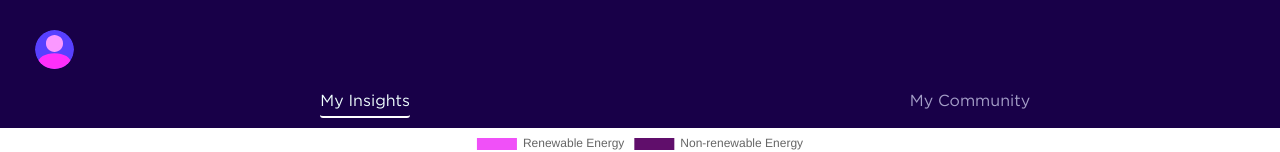
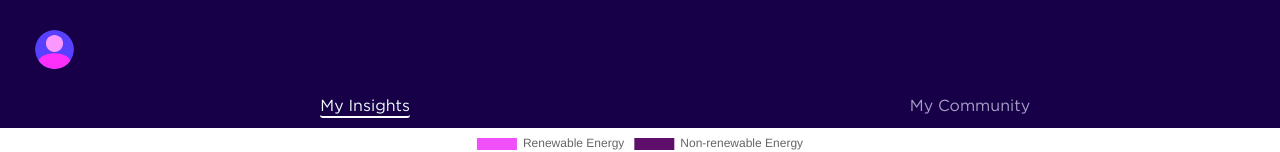
Before and after one commit to mescad/octopus-energy--project-client, a React (Create React App) app: page / in a window 1280 px wide. Shown: the top 152 px of the page. Built offline with nearby package versions, Linux system fonts and the light colour scheme.

Commit message:
added minor changes to line height

```diff
--- a/src/components/Navbar/Navbar.scss
+++ b/src/components/Navbar/Navbar.scss
@@ -30,14 +30,13 @@
 
   &__links {
     color: $purplehaze;
-    padding-bottom: 6px;
     border-radius: 3px;
     text-decoration: none;
     border-bottom: 2px solid transparent;
     font-size: 16px;
     font-style: normal;
     font-weight: 500;
-    line-height: normal;
+    line-height: 19.2px;
   }
 
   &__links.active{
```
